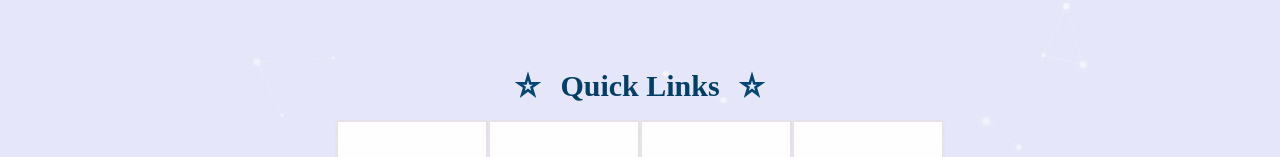
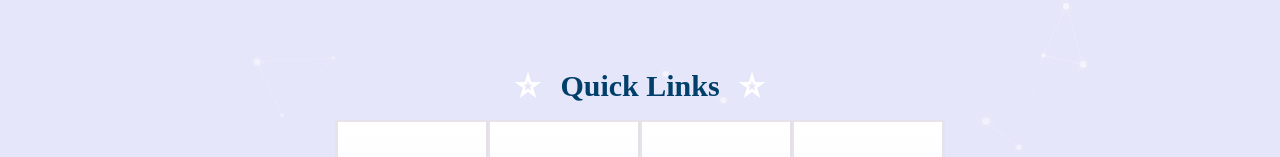
Before and after one commit to gomesfin/axo-clone-forge, a React (Vite) app: page / in a window 1280 px wide. Shown: the part 620-777 px from the top of the page. Built offline with nearby package versions, Linux system fonts and the light colour scheme; the HTML template or start-up script is replaced by a standard one; a web font is replaced by a local one.

Commit message:
Refactor: Change decorative object color

```diff
--- a/src/components/Hero.tsx
+++ b/src/components/Hero.tsx
@@ -28,11 +28,11 @@ export const Hero = () => {
 
         <div className="mt-44">
           <div className="flex items-center justify-center gap-4 mb-4">
-            <img src={starIcon} alt="" className="w-8 h-8" style={{ filter: 'brightness(0) saturate(100%) invert(14%) sepia(93%) saturate(2449%) hue-rotate(188deg) brightness(95%) contrast(101%)' }} />
+            <img src={starIcon} alt="" className="w-8 h-8" style={{ filter: 'brightness(0) saturate(100%) invert(100%)' }} />
             <h3 className="text-2xl md:text-3xl font-bold text-center font-aboreto" style={{ color: '#003f6a' }}>
               Quick Links
             </h3>
-            <img src={starIcon} alt="" className="w-8 h-8" style={{ filter: 'brightness(0) saturate(100%) invert(14%) sepia(93%) saturate(2449%) hue-rotate(188deg) brightness(95%) contrast(101%)' }} />
+            <img src={starIcon} alt="" className="w-8 h-8" style={{ filter: 'brightness(0) saturate(100%) invert(100%)' }} />
           </div>
           <div className="flex justify-center">
             <div className="grid grid-cols-1 md:grid-cols-2 lg:grid-cols-4 gap-0 w-[50%]">
```
